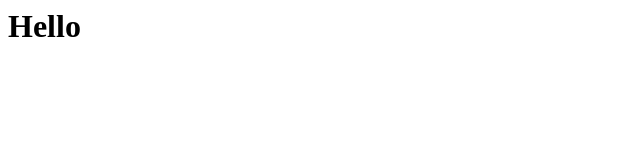
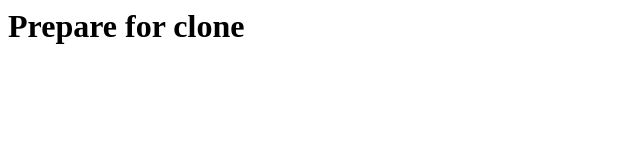
Before and after one commit to jiggymalbog/jiggymalbog.github.io, a plain HTML site: page index.html in a window 1280 px wide. Shown: the whole page, without its empty margins (0-640 px from the left). Drawn offline with Linux system fonts and the light colour scheme.

Commit message:
Update index.html

```diff
--- a/index.html
+++ b/index.html
@@ -4,6 +4,6 @@
     <title>WEBDEV ACT 05 - jiggy malbog</title>
   </head>
     <body>
-      <h1>Hello </h1>
+      <h1>Prepare for clone</h1>
     </body>
 </html>
```
